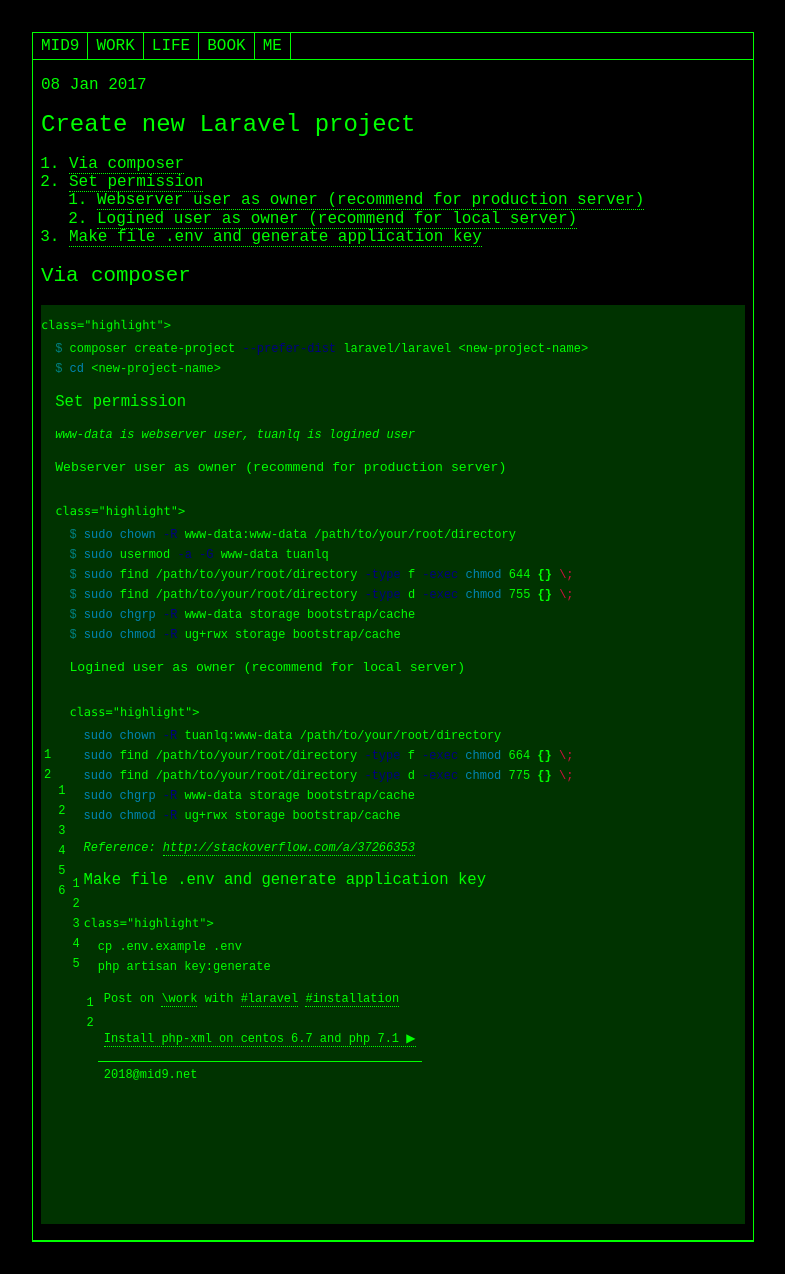
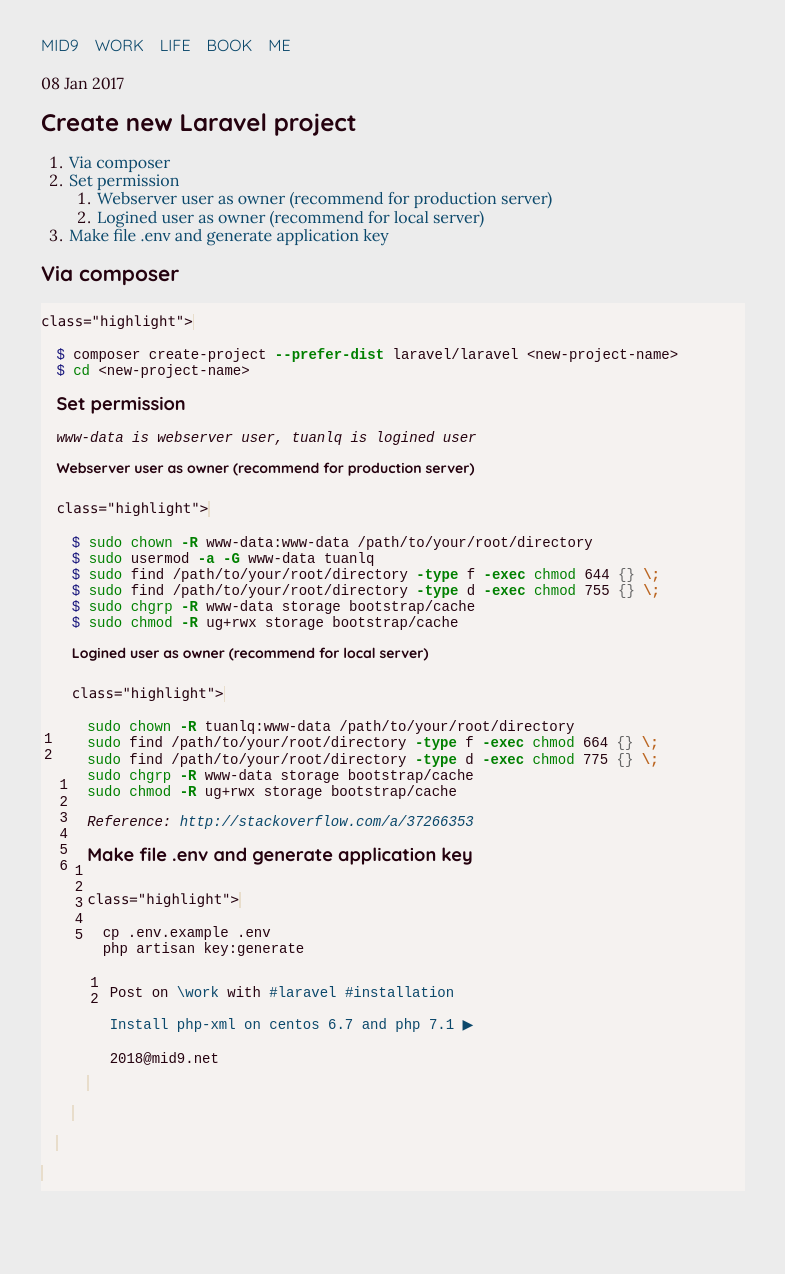
Before and after one commit to tuanle/tuanle.github.io, a Jekyll site: the page built from _posts/2017-01-08-create-new-laravel-project.md, in a window 1280 px wide. Shown: the whole page, without its empty margins (247-1032 px from the left). Built offline with Jekyll 4.4.1, drawn with Linux system fonts in a browser that asks for light colours; after the commit the page ends 1239 px from its top, so only the background shows below that.

Commit message:
[temp] Temporary commit in 2018-05-03 23:13

```diff
--- a/_includes/header.html
+++ b/_includes/header.html
@@ -9,11 +9,13 @@
         <meta name="author" content="Lê Quốc Tuấn" />
         <meta name="description" content="{{ page.title or 'Personal blog' }}">
 
-        <link href="https://fonts.googleapis.com/css?family=Montserrat:400|Source+Code+Pro" rel="stylesheet">
+        <!--<link href="https://fonts.googleapis.com/css?family=Montserrat:400|Source+Code+Pro" rel="stylesheet">-->
+        <link href="https://fonts.googleapis.com/css?family=Quicksand:400,700&amp;subset=vietnamese" rel="stylesheet">
+        <link href="https://fonts.googleapis.com/css?family=Lora&amp;subset=vietnamese" rel="stylesheet">
         <link rel="stylesheet" href="/assets/css/normalize.css" type="text/css" />
-        <link rel="stylesheet" href="/assets/css/syntax.css" type="text/css" />
         <link rel="stylesheet" href="/assets/css/scrollbar.css" type="text/css">
         <link rel="stylesheet" href="/assets/css/main.css" type="text/css" />
+        <link rel="stylesheet" href="/assets/css/syntax.css" type="text/css" />
     </head>
     <body>
         <div id="container" class="container">
--- a/assets/css/main.css
+++ b/assets/css/main.css
@@ -1,7 +1,10 @@
 body {
-    background-color: #000;
+  background-color: #ECECEC;
+  font-family: 'Lora', serif;
+  color: #25020F;
+    /*background-color: #000;
     color: #0f0;
-    font-family: "Droid Sans Mono", monospace;
+    font-family: "Droid Sans Mono", monospace;*/
     font-size: 16px;
     margin: 0;
     padding: 0;
@@ -13,23 +16,22 @@
 }
 
 a {
-    color: #0f0;
+  color: #0B486B;
   text-decoration: none;
-    border-bottom: 1px dotted;
 }
 
 a:hover {
-    text-shadow: 0 0 10px #0f0;
+  color: #031634;
 }
 
 h1, h2, h3, h4, h5 {
-    font-weight: normal;
-    color: #0f0;
+  font-family: 'Quicksand', sans-serif;
+  color: #25020F;
 }
 
 h1 { font-size: 150%; }
 h2 { font-size: 130%; }
-h3 { font-size: 110%; }
+h3,h4,h5 { font-size: 100%; }
 
 ul, ul ul, ul ul ul, ul ul ul ul, ul ul ul ul ul {
     padding-left: 28px;
@@ -46,37 +48,30 @@
     width: 720px;
     max-width: 90%;
     margin: 2em auto;
-    border: 1px solid #0f0;
 }
 
 header {
-    border-bottom: 1px solid #0f0;
 }
 
 #menu li {
   display: inline-block;
-    border-right: 1px solid #0f0;
 }
 
 #menu li a {
   display: inline-block;
-    color: #0f0;
+  font-family: 'Quicksand', sans-serif;
   padding: 4px 8px;
-    border-bottom: 0;
 }
 
 #menu li a:hover {
-    background: #030;
 }
 
 #content {
     padding: 1em 0.5em;
-    border-bottom: 1px solid #0f0;
 }
 
 #navigation {
   padding: 1em 0.5em;
-    border-bottom: 1px solid #0f0;
 }
 
 a.prev, a.next {
@@ -90,11 +85,10 @@
 footer .info {
   color: #9e9e9e;
   padding: 3px;
-    border: 1px solid #9e9e9e;
 }
 
 code {
-    background: #030;
+  background: #E8DDCB;
   padding: 0 .125em;
 }
 
--- a/assets/css/syntax.css
+++ b/assets/css/syntax.css
@@ -1,64 +1,68 @@
-.highlight { display: block; padding: .25em 0; overflow-x: auto; font-size: 12px; line-height: 20px; color: #0f0; background: #030; font-family: "SFMono-Regular", Consolas, "Liberation Mono", Menlo, Courier, monospace; }
-.highlight pre { margin: 0; }
-.highlight .gutter { padding: 0 16px; text-align: center; color: rgba(0,255,0,.3); }
-.highlight .hll { background-color: #ffffcc }
-.highlight .c { color: #999988; font-style: italic } /* Comment */
-.highlight .err { color: #a61717; background-color: #e3d2d2 } /* Error */
-.highlight .k { color: #0f0; font-weight: bold } /* Keyword */
-.highlight .o { color: #0f0; font-weight: bold } /* Operator */
-.highlight .cm { color: #999988; font-style: italic } /* Comment.Multiline */
-.highlight .cp { color: #999999; font-weight: bold; font-style: italic } /* Comment.Preproc */
-.highlight .c1 { color: #999988; font-style: italic } /* Comment.Single */
-.highlight .cs { color: #999999; font-weight: bold; font-style: italic } /* Comment.Special */
-.highlight .gd { color: #0f0; background-color: #ffdddd } /* Generic.Deleted */
-.highlight .ge { color: #0f0; font-style: italic } /* Generic.Emph */
-.highlight .gr { color: #aa0000 } /* Generic.Error */
-.highlight .gh { color: #999999 } /* Generic.Heading */
-.highlight .gi { color: #0f0; background-color: #ddffdd } /* Generic.Inserted */
+.highlight { background-color: #ffffcc; overflow: auto; font-size: 14px; color: #25020F; background: #f5f2f0; font-family: "SFMono-Regular", Consolas, "    Liberation Mono", Menlo, Courier, monospace; }
+.highlight .c { color: #408080; font-style: italic } /* Comment */
+.highlight .err { border: 1px solid #FF0000 } /* Error */
+.highlight .k { color: #008000; font-weight: bold } /* Keyword */
+.highlight .o { color: #666666 } /* Operator */
+.highlight .ch { color: #408080; font-style: italic } /* Comment.Hashbang */
+.highlight .cm { color: #408080; font-style: italic } /* Comment.Multiline */
+.highlight .cp { color: #BC7A00 } /* Comment.Preproc */
+.highlight .cpf { color: #408080; font-style: italic } /* Comment.PreprocFile */
+.highlight .c1 { color: #408080; font-style: italic } /* Comment.Single */
+.highlight .cs { color: #408080; font-style: italic } /* Comment.Special */
+.highlight .gd { color: #A00000 } /* Generic.Deleted */
+.highlight .ge { font-style: italic } /* Generic.Emph */
+.highlight .gr { color: #FF0000 } /* Generic.Error */
+.highlight .gh { color: #000080; font-weight: bold } /* Generic.Heading */
+.highlight .gi { color: #00A000 } /* Generic.Inserted */
 .highlight .go { color: #888888 } /* Generic.Output */
-.highlight .gp { color: #555555 } /* Generic.Prompt */
+.highlight .gp { color: #000080; font-weight: bold } /* Generic.Prompt */
 .highlight .gs { font-weight: bold } /* Generic.Strong */
-.highlight .gu { color: #aaaaaa } /* Generic.Subheading */
-.highlight .gt { color: #aa0000 } /* Generic.Traceback */
-.highlight .kc { color: #0f0; font-weight: bold } /* Keyword.Constant */
-.highlight .kd { color: #0f0; font-weight: bold } /* Keyword.Declaration */
-.highlight .kn { color: #0f0; font-weight: bold } /* Keyword.Namespace */
-.highlight .kp { color: #0f0; font-weight: bold } /* Keyword.Pseudo */
-.highlight .kr { color: #0f0; font-weight: bold } /* Keyword.Reserved */
-.highlight .kt { color: #445588; font-weight: bold } /* Keyword.Type */
-.highlight .m { color: #009999 } /* Literal.Number */
-.highlight .s { color: #d01040 } /* Literal.String */
-.highlight .na { color: #008080 } /* Name.Attribute */
-.highlight .nb { color: #0086B3 } /* Name.Builtin */
-.highlight .nc { color: #445588; font-weight: bold } /* Name.Class */
-.highlight .no { color: #008080 } /* Name.Constant */
-.highlight .nd { color: #3c5d5d; font-weight: bold } /* Name.Decorator */
-.highlight .ni { color: #800080 } /* Name.Entity */
-.highlight .ne { color: #990000; font-weight: bold } /* Name.Exception */
-.highlight .nf { color: #990000; font-weight: bold } /* Name.Function */
-.highlight .nl { color: #990000; font-weight: bold } /* Name.Label */
-.highlight .nn { color: #555555 } /* Name.Namespace */
-.highlight .nt { color: #000080 } /* Name.Tag */
-.highlight .nv { color: #008080 } /* Name.Variable */
-.highlight .ow { color: #0f0; font-weight: bold } /* Operator.Word */
+.highlight .gu { color: #800080; font-weight: bold } /* Generic.Subheading */
+.highlight .gt { color: #0044DD } /* Generic.Traceback */
+.highlight .kc { color: #008000; font-weight: bold } /* Keyword.Constant */
+.highlight .kd { color: #008000; font-weight: bold } /* Keyword.Declaration */
+.highlight .kn { color: #008000; font-weight: bold } /* Keyword.Namespace */
+.highlight .kp { color: #008000 } /* Keyword.Pseudo */
+.highlight .kr { color: #008000; font-weight: bold } /* Keyword.Reserved */
+.highlight .kt { color: #B00040 } /* Keyword.Type */
+.highlight .m { color: #666666 } /* Literal.Number */
+.highlight .s { color: #BA2121 } /* Literal.String */
+.highlight .na { color: #7D9029 } /* Name.Attribute */
+.highlight .nb { color: #008000 } /* Name.Builtin */
+.highlight .nc { color: #0000FF; font-weight: bold } /* Name.Class */
+.highlight .no { color: #880000 } /* Name.Constant */
+.highlight .nd { color: #AA22FF } /* Name.Decorator */
+.highlight .ni { color: #999999; font-weight: bold } /* Name.Entity */
+.highlight .ne { color: #D2413A; font-weight: bold } /* Name.Exception */
+.highlight .nf { color: #0000FF } /* Name.Function */
+.highlight .nl { color: #A0A000 } /* Name.Label */
+.highlight .nn { color: #0000FF; font-weight: bold } /* Name.Namespace */
+.highlight .nt { color: #008000; font-weight: bold } /* Name.Tag */
+.highlight .nv { color: #19177C } /* Name.Variable */
+.highlight .ow { color: #AA22FF; font-weight: bold } /* Operator.Word */
 .highlight .w { color: #bbbbbb } /* Text.Whitespace */
-.highlight .mf { color: #009999 } /* Literal.Number.Float */
-.highlight .mh { color: #009999 } /* Literal.Number.Hex */
-.highlight .mi { color: #009999 } /* Literal.Number.Integer */
-.highlight .mo { color: #009999 } /* Literal.Number.Oct */
-.highlight .sb { color: #d01040 } /* Literal.String.Backtick */
-.highlight .sc { color: #d01040 } /* Literal.String.Char */
-.highlight .sd { color: #d01040 } /* Literal.String.Doc */
-.highlight .s2 { color: #d01040 } /* Literal.String.Double */
-.highlight .se { color: #d01040 } /* Literal.String.Escape */
-.highlight .sh { color: #d01040 } /* Literal.String.Heredoc */
-.highlight .si { color: #d01040 } /* Literal.String.Interpol */
-.highlight .sx { color: #d01040 } /* Literal.String.Other */
-.highlight .sr { color: #009926 } /* Literal.String.Regex */
-.highlight .s1 { color: #d01040 } /* Literal.String.Single */
-.highlight .ss { color: #990073 } /* Literal.String.Symbol */
-.highlight .bp { color: #999999 } /* Name.Builtin.Pseudo */
-.highlight .vc { color: #008080 } /* Name.Variable.Class */
-.highlight .vg { color: #008080 } /* Name.Variable.Global */
-.highlight .vi { color: #008080 } /* Name.Variable.Instance */
-.highlight .il { color: #009999 } /* Literal.Number.Integer.Long */
+.highlight .mb { color: #666666 } /* Literal.Number.Bin */
+.highlight .mf { color: #666666 } /* Literal.Number.Float */
+.highlight .mh { color: #666666 } /* Literal.Number.Hex */
+.highlight .mi { color: #666666 } /* Literal.Number.Integer */
+.highlight .mo { color: #666666 } /* Literal.Number.Oct */
+.highlight .sa { color: #BA2121 } /* Literal.String.Affix */
+.highlight .sb { color: #BA2121 } /* Literal.String.Backtick */
+.highlight .sc { color: #BA2121 } /* Literal.String.Char */
+.highlight .dl { color: #BA2121 } /* Literal.String.Delimiter */
+.highlight .sd { color: #BA2121; font-style: italic } /* Literal.String.Doc */
+.highlight .s2 { color: #BA2121 } /* Literal.String.Double */
+.highlight .se { color: #BB6622; font-weight: bold } /* Literal.String.Escape */
+.highlight .sh { color: #BA2121 } /* Literal.String.Heredoc */
+.highlight .si { color: #BB6688; font-weight: bold } /* Literal.String.Interpol */
+.highlight .sx { color: #008000 } /* Literal.String.Other */
+.highlight .sr { color: #BB6688 } /* Literal.String.Regex */
+.highlight .s1 { color: #BA2121 } /* Literal.String.Single */
+.highlight .ss { color: #19177C } /* Literal.String.Symbol */
+.highlight .bp { color: #008000 } /* Name.Builtin.Pseudo */
+.highlight .fm { color: #0000FF } /* Name.Function.Magic */
+.highlight .vc { color: #19177C } /* Name.Variable.Class */
+.highlight .vg { color: #19177C } /* Name.Variable.Global */
+.highlight .vi { color: #19177C } /* Name.Variable.Instance */
+.highlight .vm { color: #19177C } /* Name.Variable.Magic */
+.highlight .il { color: #666666 } /* Literal.Number.Integer.Long */
```
Lines whose indentation alone changed are shown as unchanged.
